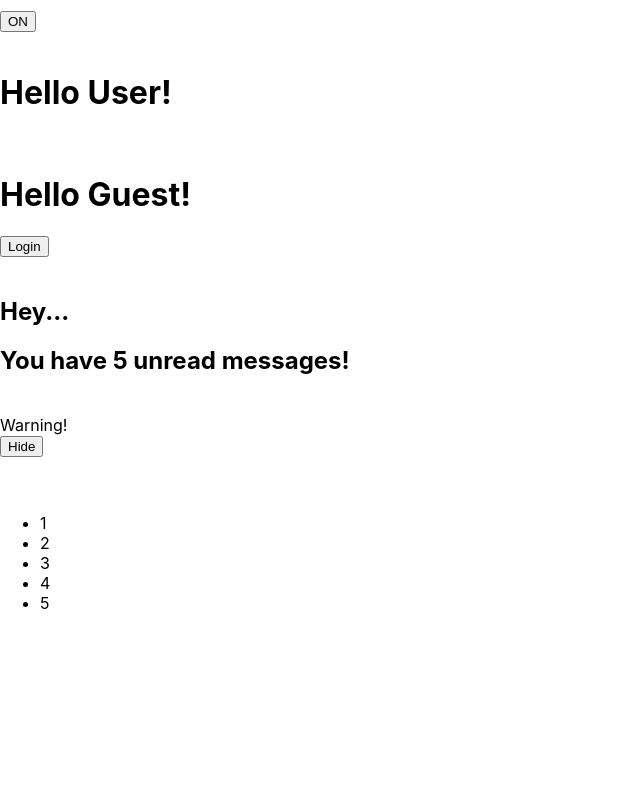
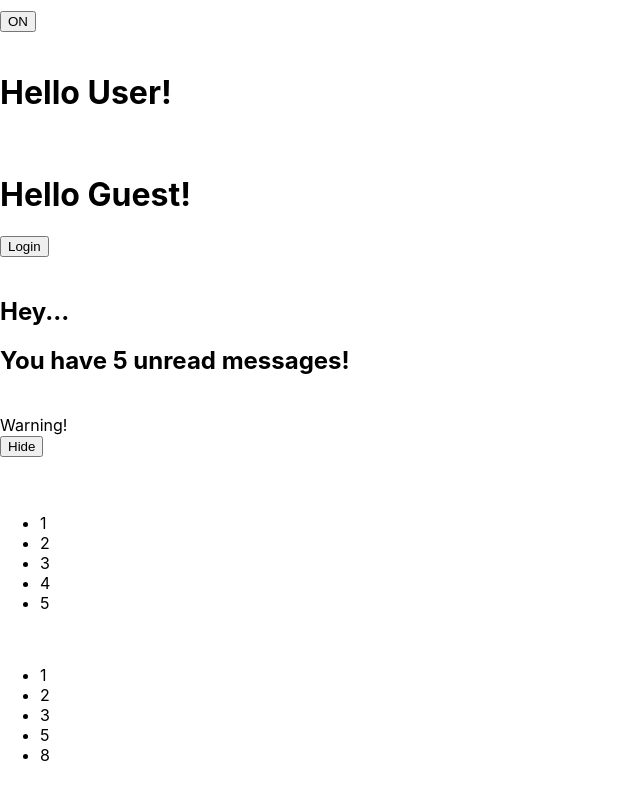
Before and after one commit to prashanth-g/react_playground, a React (Create React App) app: page / in a window 1280 px wide. Shown: the part 228-1028 px from the top of the page, without its empty margins (0-640 px from the left). Before the commit the page ends 917 px from the top, so only its background shows below. Built offline with nearby package versions, Linux system fonts and the light colour scheme.

Commit message:
Added Keys

```diff
--- a/src/index.js
+++ b/src/index.js
@@ -279,4 +279,32 @@ ReactDOM.render(
   document.getElementById('dev10')
 )
 
+class ListItem extends React.Component {
+  render() {
+    return(
+      <li>{this.props.value}</li>
+    );
+  }
+}
+
+class Keys extends React.Component {
+  render() {
+    const numbers = this.props.numbers;
+    const listItems = numbers.map((number) =>
+      <ListItem key={number.toString()} value = {number} />
+    );
+    return(
+      <ul>
+        {listItems}
+      </ul>
+    );
+  }
+}
+
+const numbers01 = [1,2,3,5,8]
+ReactDOM.render(
+  <Keys numbers = {numbers01}/>,
+  document.getElementById('dev11')
+)
+
 serviceWorker.unregister();
```
